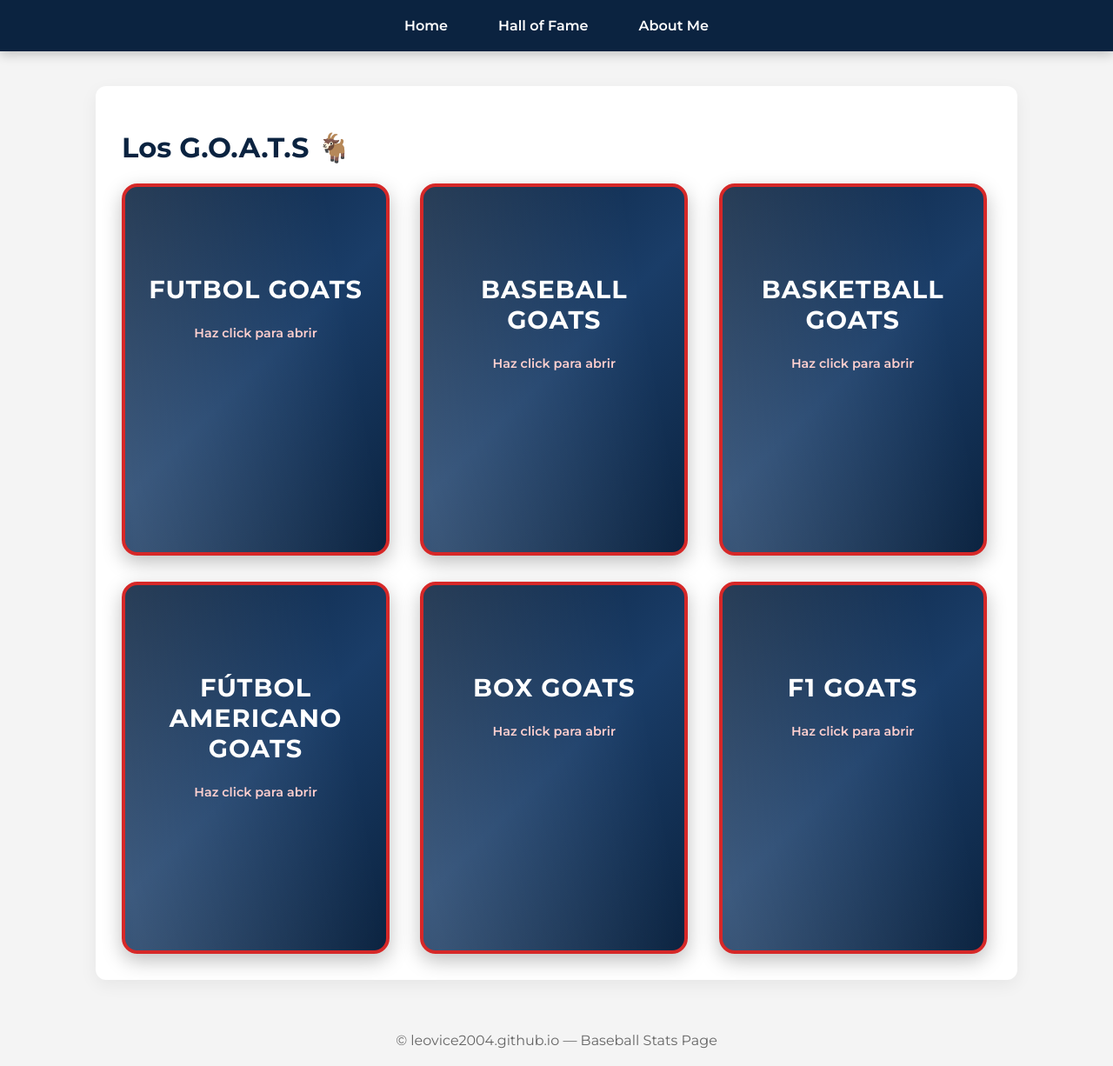
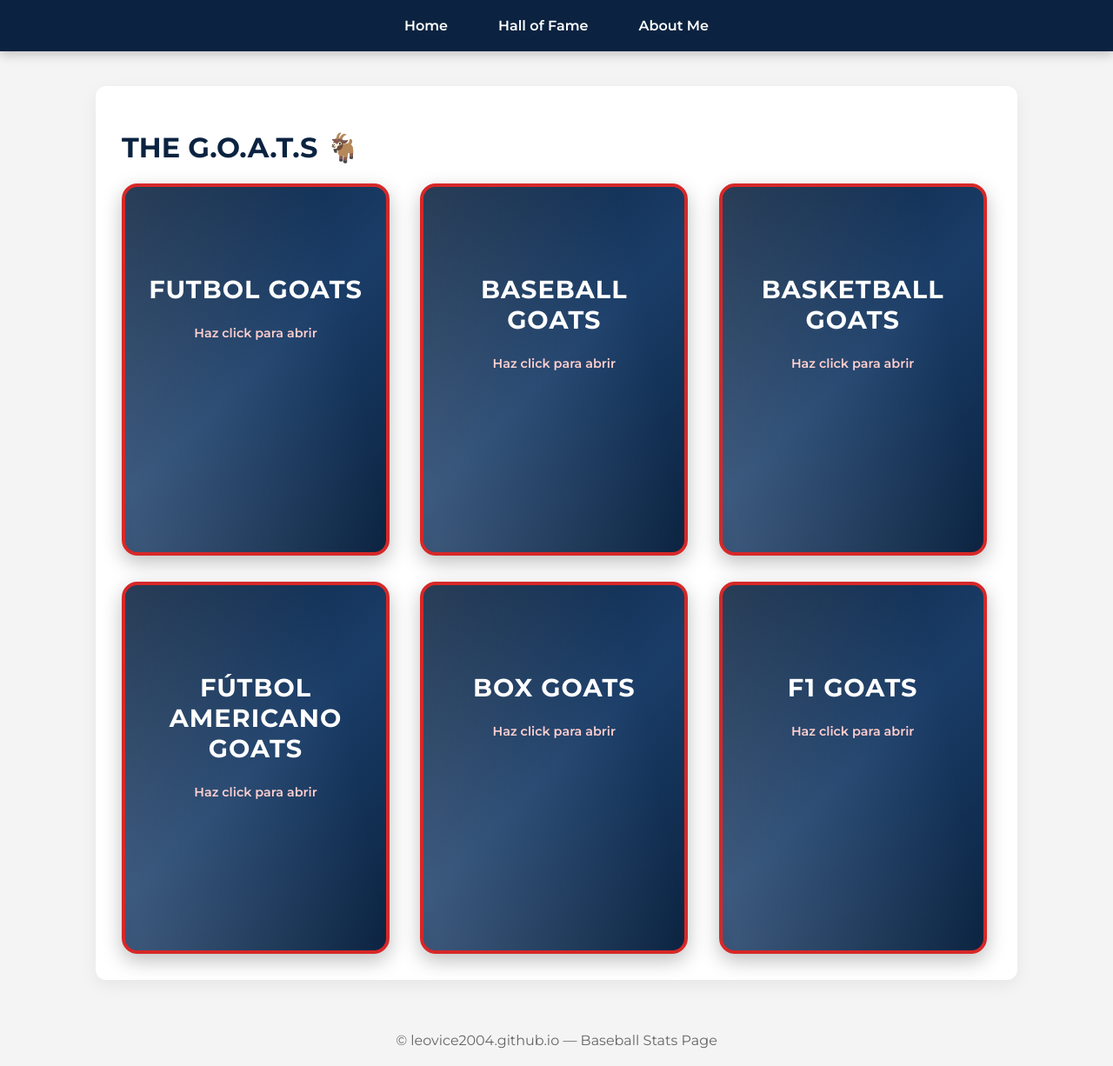
Before and after one commit to leovice2004/leovice2004.github.io, a Jekyll site: the page built from hall_of_fame.md, in a window 1280 px wide. Shown: the whole page at 87% size. Built offline with Jekyll 4.4.1, drawn with Linux system fonts in a browser that asks for light colours.

Commit message:
Update hall_of_fame.md

```diff
--- a/hall_of_fame.md
+++ b/hall_of_fame.md
@@ -4,7 +4,7 @@ title: "Hall of fame"
 permalink: /hall_of_fame/
 ---
 
-# Los G.O.A.T.S 🐐
+# THE G.O.A.T.S 🐐
 
 <style>
 .goat-grid {
```
